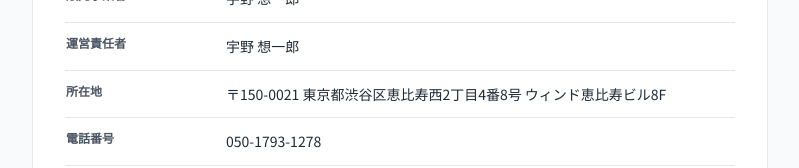
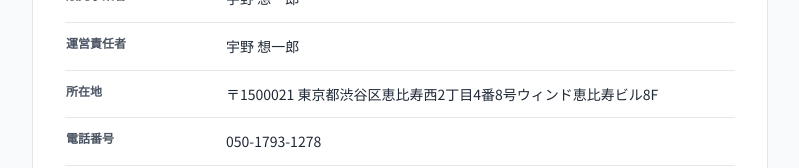
Before and after one commit to cha1tirou/mitsumori-maker, a Next.js app: page /construction/tokushoho in a window 1280 px wide. Shown: the part 239-407 px from the top of the page, without its empty margins (240-1039 px from the left). Built offline with nearby package versions, Linux system fonts and the light colour scheme; no server answers.

Commit message:
fix(tokushoho): 住所の表記を正式フォーマットに修正（〒ハイフンなし・建物名前の半角スペース削除）

```diff
--- a/src/app/construction/tokushoho/page.tsx
+++ b/src/app/construction/tokushoho/page.tsx
@@ -15,7 +15,7 @@ export const metadata: Metadata = {
 const businessInfo = {
   name: "宇野 想一郎",
   representative: "宇野 想一郎",
-  address: "〒150-0021 東京都渋谷区恵比寿西2丁目4番8号 ウィンド恵比寿ビル8F",
+  address: "〒1500021 東京都渋谷区恵比寿西2丁目4番8号ウィンド恵比寿ビル8F",
   phone: "050-1793-1278",
   email: "kenmitsu.support@gmail.com",
 };
```
